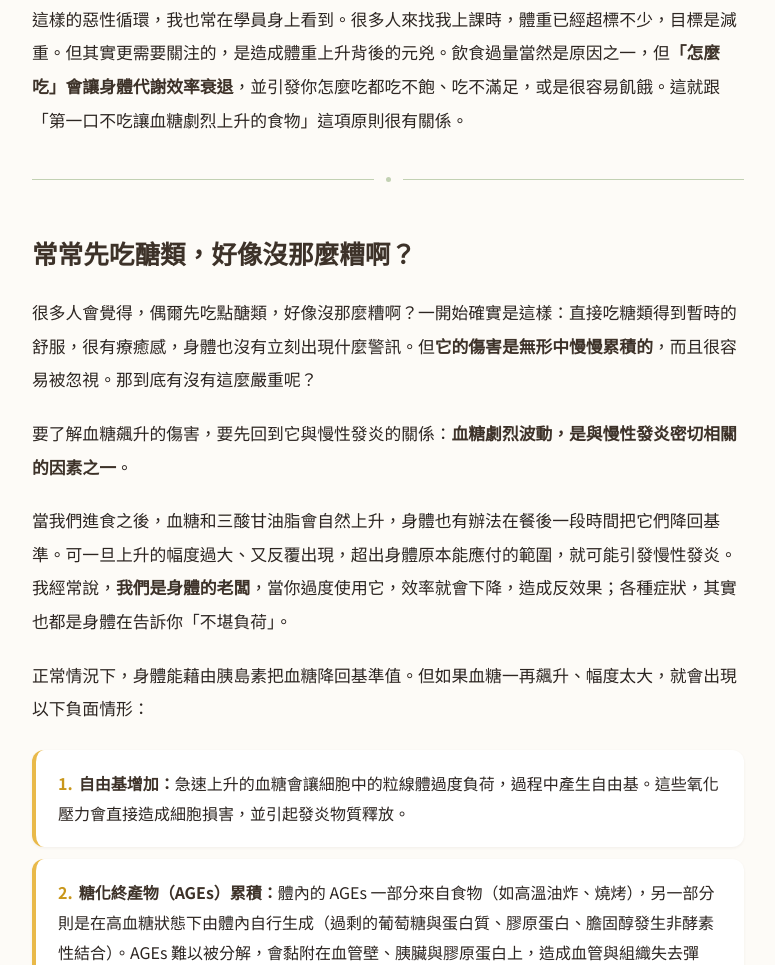
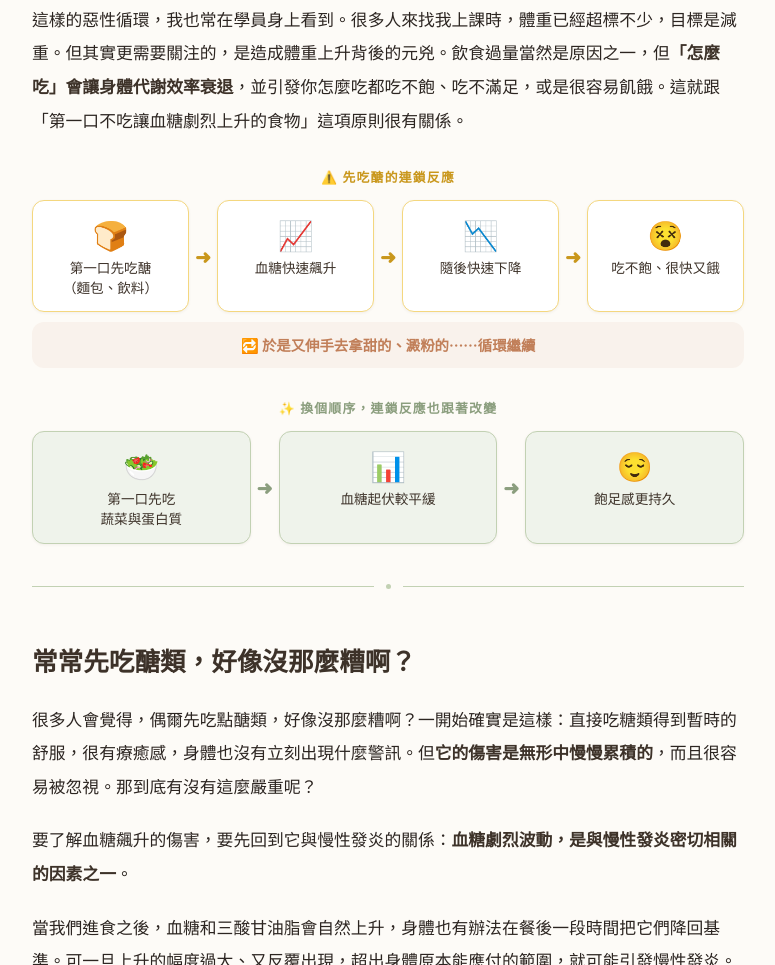
Before and after one commit to abbyeatlife/abbyeatlife.github.io, a plain HTML site: page blog/20261120/index.html in a window 1280 px wide. Shown: the part 1714-2679 px from the top of the page, without its empty margins (252-1027 px from the left). Drawn offline with nearby package versions, Linux system fonts and the light colour scheme; a web font is replaced by a local one.

Commit message:
Enhance article with chain reaction visuals and styles
Added styles and content for chain reaction explanation in the article.

```diff
--- a/blog/20261120/index.html
+++ b/blog/20261120/index.html
@@ -66,6 +66,17 @@
         .mech-list{list-style:none;margin:24px 0}
         .mech-list li{background:var(--white);border-radius:var(--radius);box-shadow:var(--shadow-sm);padding:18px 22px;margin-bottom:12px;font-size:1rem;line-height:1.9;border-left:4px solid var(--yellow)}
         .mech-list li .num{display:inline-block;color:var(--yellow-deep);font-weight:700;margin-right:6px}
+        .chain-label{text-align:center;font-size:.8rem;font-weight:700;letter-spacing:.1em;color:var(--yellow-deep);margin:28px 0 12px}
+        .chain-label.good{color:var(--sage)}
+        .chain{display:flex;align-items:stretch;justify-content:center;gap:6px;margin:0 0 8px}
+        .chain-step{flex:1 1 0;min-width:0;background:var(--white);border:1.5px solid var(--yellow-light);border-radius:var(--radius);padding:14px 8px;text-align:center;box-shadow:var(--shadow-sm)}
+        .chain-step .em{font-size:1.8rem;display:block;line-height:1.3}
+        .chain-step .tx{font-size:.85rem;font-weight:500;color:var(--bark);line-height:1.5;margin-top:4px}
+        .chain-arrow{align-self:center;flex:0 0 auto;color:var(--yellow-deep);font-weight:700;font-size:1.2rem}
+        .chain-loop{text-align:center;font-size:.9rem;font-weight:600;color:var(--terracotta);background:rgba(193,127,89,0.07);border-radius:var(--radius);padding:10px 14px;margin:10px 0 8px}
+        .chain.good .chain-step{border-color:var(--sage-light);background:var(--sage-pale)}
+        .chain.good .chain-arrow{color:var(--sage)}
+        @media(max-width:600px){.chain{flex-direction:column}.chain-arrow{transform:rotate(90deg)}}
         .takeaway-card{background:var(--white);border:1px solid rgba(139,158,126,0.18);border-radius:var(--radius-lg);box-shadow:var(--shadow-sm);padding:32px 34px;margin:20px 0 28px}
         .takeaway-card .tk-label{font-size:0.75rem;font-weight:700;letter-spacing:0.12em;text-transform:uppercase;color:var(--sage);margin-bottom:4px}
         .takeaway-card .tk-sub{font-size:0.92rem;color:var(--text-light);margin-bottom:20px}
@@ -173,6 +184,27 @@
     <p>其實這是對身體保養的正向循環：長期血糖大起大落與慢性發炎密切相關，而當我們打破了這個循環，身體會以更高效的方式運作，感到身心滿足、輕盈自在，不再被食物綑綁。</p>
 
     <p>這樣的惡性循環，我也常在學員身上看到。很多人來找我上課時，體重已經超標不少，目標是減重。但其實更需要關注的，是造成體重上升背後的元兇。飲食過量當然是原因之一，但<strong>「怎麼吃」會讓身體代謝效率衰退</strong>，並引發你怎麼吃都吃不飽、吃不滿足，或是很容易飢餓。這就跟「第一口不吃讓血糖劇烈上升的食物」這項原則很有關係。</p>
+
+    <div class="chain-label">⚠️ 先吃醣的連鎖反應</div>
+    <div class="chain">
+        <div class="chain-step"><span class="em">🍞</span><div class="tx">第一口先吃醣<br>（麵包、飲料）</div></div>
+        <div class="chain-arrow">➜</div>
+        <div class="chain-step"><span class="em">📈</span><div class="tx">血糖快速飆升</div></div>
+        <div class="chain-arrow">➜</div>
+        <div class="chain-step"><span class="em">📉</span><div class="tx">隨後快速下降</div></div>
+        <div class="chain-arrow">➜</div>
+        <div class="chain-step"><span class="em">😵</span><div class="tx">吃不飽、很快又餓</div></div>
+    </div>
+    <div class="chain-loop">🔁 於是又伸手去拿甜的、澱粉的……循環繼續</div>
+
+    <div class="chain-label good">✨ 換個順序，連鎖反應也跟著改變</div>
+    <div class="chain good">
+        <div class="chain-step"><span class="em">🥗</span><div class="tx">第一口先吃<br>蔬菜與蛋白質</div></div>
+        <div class="chain-arrow">➜</div>
+        <div class="chain-step"><span class="em">📊</span><div class="tx">血糖起伏較平緩</div></div>
+        <div class="chain-arrow">➜</div>
+        <div class="chain-step"><span class="em">😌</span><div class="tx">飽足感更持久</div></div>
+    </div>
 
     <div class="section-divider"><span class="dot"></span></div>
 
```
